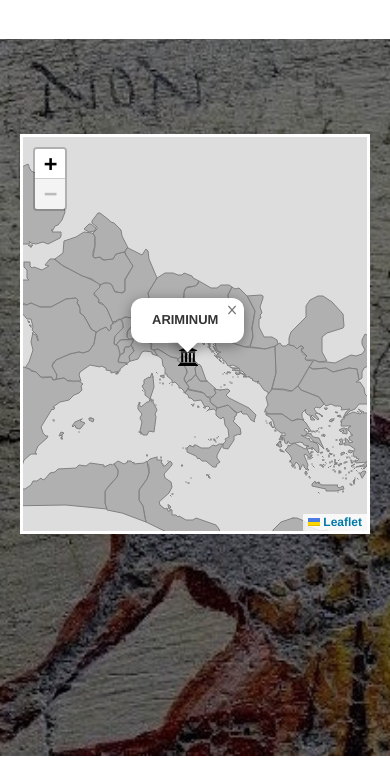
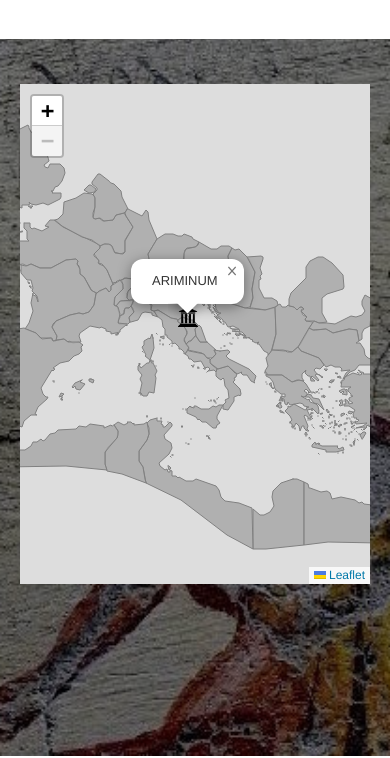
Before and after one commit to Scholarly-editing-project/Ariminum_epigraph, a website: page templates/index.html in a window 390 px wide. Shown: the part 88-846 px from the top of the page. Drawn offline with nearby package versions, Linux system fonts and the light colour scheme.

Commit message:
Responsive map

```diff
--- a/templates/css/style.css
+++ b/templates/css/style.css
@@ -130,6 +130,12 @@ h1#code__inscription {
 /*-----------------------------
 Cover
 -----------------------------*/
+#map {
+  min-height: 500px;
+  margin: 0 auto;
+  max-width: 1200px;
+}
+
 .cover {
   height: 80%;
   background-image: url("../img/background.jpeg");
--- a/templates/index.html
+++ b/templates/index.html
@@ -10,12 +10,10 @@
 	<meta http-equiv="X-UA-Compatible" content="IE=edge">
 	<meta name="viewport" content="width=device-width, initial-scale=1">
 
-	<!-- Mappa -->
-	<style id="jsbin-css">#map { height: 400px; border:solid;}</style>
-    <link rel="stylesheet" href="https://unpkg.com/leaflet@1.2.0/dist/leaflet.css" integrity="sha512-M2wvCLH6DSRazYeZRIm1JnYyh22purTM+FDB5CsyxtQJYeKq83arPe5wgbNmcFXGqiSH2XR8dT/fJISVA1r/zQ==" crossorigin=""/>
-    <script src="https://unpkg.com/leaflet@1.2.0/dist/leaflet.js" integrity="sha512-lInM/apFSqyy1o6s89K4iQUKg6ppXEgsVxT35HbzUupEVRh2Eu9Wdl4tHj7dZO0s1uvplcYGmt3498TtHq+log==" crossorigin=""></script>
-
-
+	<link rel="stylesheet" href="https://unpkg.com/leaflet@1.2.0/dist/leaflet.css" integrity="sha512-M2wvCLH6DSRazYeZRIm1JnYyh22purTM+FDB5CsyxtQJYeKq83arPe5wgbNmcFXGqiSH2XR8dT/fJISVA1r/zQ=="
+	  crossorigin="" />
+	<script src="https://unpkg.com/leaflet@1.2.0/dist/leaflet.js" integrity="sha512-lInM/apFSqyy1o6s89K4iQUKg6ppXEgsVxT35HbzUupEVRh2Eu9Wdl4tHj7dZO0s1uvplcYGmt3498TtHq+log=="
+	  crossorigin=""></script>
 </head>
 
 <body>
@@ -51,10 +49,7 @@
 		<div class="cover__filter"></div>
 		<div class="cover__caption">
 			<div class="cover__caption__copy">
-				<h1>
 				<div id='map'></div>
-					<script type="text/javascript" src="geo-data/provinces.js"></script>
-				</h1>
 			</div>
 		</div>
 	</section>
@@ -181,6 +176,9 @@
 	</footer>
 
 	<script src="https://ajax.googleapis.com/ajax/libs/jquery/3.1.0/jquery.min.js"></script>
+
+	<script type="text/javascript" src="geo-data/provinces.js"></script>
+
 	<script>
 		$(document).ready(function () {
 
@@ -195,7 +193,6 @@
 
 	<!--script_mappa-->
 	<script id="jsbin-javascript">
-
 		//crea la mappa  NB stavolta non utilizziamo una mappa di base ma impostiamo le coordinate ad una immagine
 		var map = L.map('map', {
 			maxZoom: 9, //max-min gestiscono quanto si possa zoomare avanti o indietro nella mappa
@@ -203,19 +200,31 @@
 			maxBoundsViscosity: 1, //rende solidi i confini della mappa/immagine (evita che l'utente si perda nel vuoto cosmico mentre visualizza la mappa)
 		});
 		map.setView([45.43, 13.18], 4); //coordinate inziali
-		imageBounds = [[21.08, -11], [57, 46]]; //confini della mappa/immagine, praticamente un rettangolo generato dalla sua diagonale
+		imageBounds = [
+			[21.08, -11],
+			[57, 46]
+		]; //confini della mappa/immagine, praticamente un rettangolo generato dalla sua diagonale
 		map.setMaxBounds(imageBounds);
 
-	prov = L.geoJson(provinces).addTo(map);   //carica il geojson che disegna le province dell'impero
+		prov = L.geoJson(provinces).addTo(map); //carica il geojson che disegna le province dell'impero
 		prov.eachLayer(function (layer) {
-		layer.bindPopup(layer.feature.properties.name);  //crea un popup utilizzando la key "name" per ogni feature del file geojson (a ogni provincia il suo nome)
+			layer.bindPopup(layer.feature.properties.name); //crea un popup utilizzando la key "name" per ogni feature del file geojson (a ogni provincia il suo nome)
 		});
-	prov.setStyle({fillColor: "#a6a6a6", color: "grey", fillOpacity: 0.8, weight: 1}) //personalizza il disegno creato dal file geojson
+		prov.setStyle({
+			fillColor: "#a6a6a6",
+			color: "grey",
+			fillOpacity: 0.8,
+			weight: 1
+		}) //personalizza il disegno creato dal file geojson
 
-	var selected   //evidenzia una provincia quando viene selezionata
+		var selected //evidenzia una provincia quando viene selezionata
 		prov.on('click', function (e) {
 			if (selected) {
-		selected.setStyle({fillColor: "#a6a6a6", color: "grey", fillOpacity: 0.8})   //ripristina l'elemento all'origine quando si seleziona un nuovo elemento
+				selected.setStyle({
+					fillColor: "#a6a6a6",
+					color: "grey",
+					fillOpacity: 0.8
+				}) //ripristina l'elemento all'origine quando si seleziona un nuovo elemento
 			}
 			//determina una nuovo elemento selezionato
 			selected = e.layer
@@ -223,7 +232,9 @@
 			selected.bringToFront()
 			//assegna un nuovo aspetto all'elemento selezionato
 			selected.setStyle({
-		'color': 'red', 'fillColor': '#d27979'})
+				'color': 'red',
+				'fillColor': '#d27979'
+			})
 			map.fitBounds(selected.getBounds());
 
 		}).addTo(map)
@@ -239,12 +250,10 @@
 		//crea marker con: coordinate, icona e popup al click
 		//piccolo problema, per qualche motivo all'avvio c'è sempre un popup aperto (l'ultimo della lista ad essere stato creato
 
-	var marker = L.marker([44.05951, 12.56857], {icon: city}).addTo(map);
+		var marker = L.marker([44.05951, 12.56857], {
+			icon: city
+		}).addTo(map);
 		marker.bindPopup('ARIMINUM').openPopup();
-
-
-
-
 	</script>
 </body>
 
```
Lines whose indentation alone changed are shown as unchanged.
